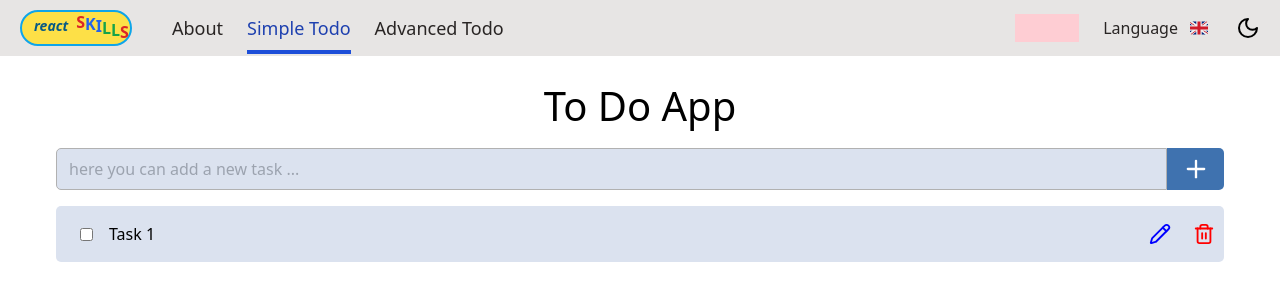
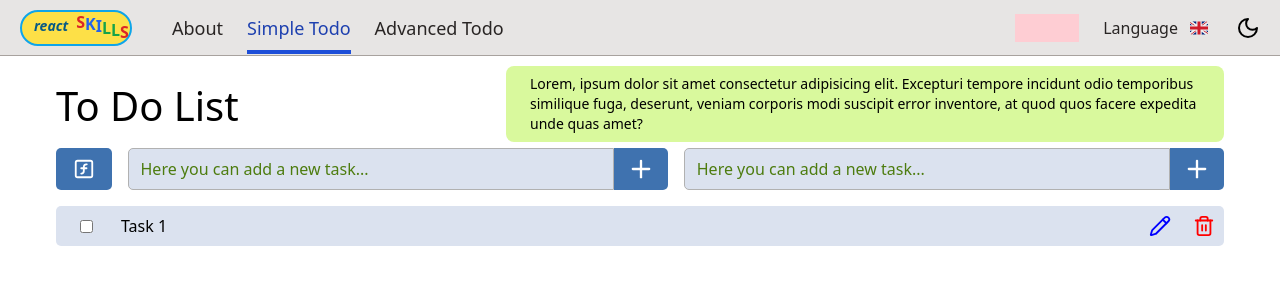
Before and after one commit to Viacheslav-ua/react-skils, a React (Vite) app: page /simple-todo in a window 1280 px wide. Shown: the top 300 px of the page. Built offline with nearby package versions, Linux system fonts and the light colour scheme.

Commit message:
Development continued the SimpleTodo feature

```diff
--- a/src/app/components/Header.tsx
+++ b/src/app/components/Header.tsx
@@ -1,11 +1,14 @@
+import clsx from "clsx"
 import { Logo } from "./Logo"
 import { NavBar } from "./NavBar"
 import { ToggleLanguage } from "./ToggleLanguage"
 import { ToggleTheme } from "./ToggleTheme"
 
-export const Header = () => {
+export const Header = ({className}: {className?: string}) => {
   return (
-    <header className="w-full h-14 flex items-center text-stone-800 bg-stone-200 dark:bg-stone-700 dark:text-white">
+    <header className={clsx(
+      'w-full h-14 flex items-center text-stone-800 bg-stone-200 dark:bg-stone-700 dark:text-white',
+      className)}>
       <Logo className="ml-5" />
       <NavBar className="ml-10 text-lg gap-6" />
       <div className="ml-auto flex items-center">
--- a/src/app/components/Layout.tsx
+++ b/src/app/components/Layout.tsx
@@ -3,8 +3,8 @@ import { Header } from "./Header"
 
 export const Layout = () => {
   return (
-    <div>
-      <Header />
+    <div className="dark:bg-slate-700 h-screen">
+      <Header className="sticky top-0 z-10 border-b border-b-stone-400" />
       <Outlet />
     </div>
   )
--- a/src/app/components/NavBar.tsx
+++ b/src/app/components/NavBar.tsx
@@ -3,8 +3,10 @@ import { LinkNavBar } from "./LinkNavBar"
 import { useTranslation } from 'react-i18next'
 import clsx from "clsx"
 
+
 export const NavBar = ({className}: {className?: string}) => {
   const { t } = useTranslation()
+
   return (
     <nav className={clsx('flex items-center gap-2 w-max', className)}>
       <LinkNavBar to={ROUTE_PATH.HOME}>{t('About')}</LinkNavBar>
--- a/src/i18n.ts
+++ b/src/i18n.ts
@@ -20,6 +20,8 @@ const resources = {
     )
   }
 };
+console.log(resources);
+
 
 i18n
   .use(initReactI18next)
--- a/src/modules/simple-todo/SimpleTodo.tsx
+++ b/src/modules/simple-todo/SimpleTodo.tsx
@@ -1,20 +1,33 @@
+import clsx from "clsx"
+import { useTranslation } from 'react-i18next'
 import { InputPlus } from "./components/InputPlus"
 import { TaskItem } from "./components/TaskItem"
 import { useTodoStore } from "./store/useTodoStore"
-
-export const SimpleTodo = () => {
-  const entities = useTodoStore(state => state.entities)
-  const addTask = useTodoStore(state => state.addTask)
-
-  // const updateTask = useTodoStore(state => state.updateTask)
-  // const removeTask = useTodoStore(state => state.removeTask)
+import { BtnFunc } from "./components/BtnFunc"
 
 
+export const SimpleTodo = ({className}: {className?: string}) => {
+  const entities = useTodoStore(state => state.entities)
+  const { t } = useTranslation()
+
   return (
-    <article className="bg-white min-w-[600px] rounded-[20px] px-14 pt-5 pb-8 flex flex-col items-center justify-center">
-      <h1 className="text-[40px] mb-[0.3em]">To Do App</h1>
-      <section className="w-full pb-4">
-        <InputPlus addTask={addTask} />
+    <article className={clsx(
+      'bg-white min-w-[600px] px-14 pt-5 pb-8 flex flex-col',
+      ' items-left justify-center',
+      className,
+      )}>
+
+      <div className="relative">
+        <h1 className="text-[40px] mb-[0.3em] capitalize dark:text-lime-200">{t('ToDoList')}</h1>
+        <p className="text-sm px-6 py-2 rounded-lg absolute top-[-10px] left-[450px]  bg-lime-200">
+          Lorem, ipsum dolor sit amet consectetur adipisicing elit. Excepturi tempore incidunt odio temporibus similique fuga, deserunt, veniam corporis modi suscipit error inventore, at quod quos facere expedita unde quas amet?
+        </p>
+      </div>
+
+      <section className="w-full pb-4 flex gap-4">
+        <BtnFunc />
+        <InputPlus />
+        <InputPlus />
       </section>
       <section className="w-full">
         {!entities.length && <p>There is no one task yet...</p>}
--- /dev/null
+++ b/src/modules/simple-todo/components/BtnFunc.tsx
@@ -0,0 +1,14 @@
+import clsx from "clsx"
+import { SquareFunction } from "lucide-react"
+
+export const BtnFunc = ({className}: {className?: string}) => {
+
+  return (
+    <button className={clsx('border-none w-[120px] flex justify-center items-center',
+      ' rounded-[5px] bg-[#3f72af] hover:opacity-80 transition-opacity text-white',
+       className,
+      )}>
+      <SquareFunction size={22} />
+    </button>
+  )
+}
--- a/src/modules/simple-todo/components/InputPlus.tsx
+++ b/src/modules/simple-todo/components/InputPlus.tsx
@@ -1,32 +1,45 @@
 import { Plus } from 'lucide-react';
 import { useState } from 'react';
+import { useTodoStore } from '../store/useTodoStore';
+import { useTranslation } from 'react-i18next'
 
-interface InputPlusProps {
-  addTask: (title: string) => void
-}
 
-export const InputPlus: React.FC<InputPlusProps> = ({ addTask }) => {
+export const InputPlus = () => {
 
   const [valueTitle, setValueTitle] = useState('');
+  const addTask = useTodoStore(state => state.addTask)
+
+  const { t } = useTranslation()
+
+  // handelAddTask = (event: React.MouseEvent<HTMLInputElement> React.KeyboardEvent<HTMLInputElement>) => {
+
+  // }
 
   return (
-    <div className='w-full flex'>
+    <form className='w-full flex'
+      onSubmit={(event) => {
+        event.preventDefault();
+        addTask(valueTitle);
+        setValueTitle('');
+      }}
+    >
       <input
         type="text"
-        placeholder="here you can add a new task ..."
+        placeholder={t('HereAddTask')}
         onChange={(event) => setValueTitle(event.target.value)}
-        onKeyDown={(event) => event.key === 'Enter' && addTask(valueTitle)}
+        // onKeyDown={(event) => event.key === 'Enter' && addTask(valueTitle)}
         value={valueTitle}
         className='border-[1px] border-[#b1b1b1] bg-[#dbe2ef] rounded-l-[5px] px-3 py-2 w-full
-        placeholder:text-[7b7b7b] outline-none focus:border-blue-500 grow'
+        placeholder:text-lime-700 outline-none focus:border-blue-500 grow'
         />
       <button
-        onClick={() => addTask(valueTitle)}
+        type="submit"
+        // onClick={() => addTask(valueTitle)}
         aria-label="Add task"
         title="Add task"
         className='border-none w-[60px] flex justify-center items-center rounded-r-[5px]
         bg-[#3f72af] hover:opacity-80 transition-opacity text-white'
         ><Plus size={28} /></button>
-    </div>
+    </form>
   )
 }
--- a/src/modules/simple-todo/components/TaskItem.tsx
+++ b/src/modules/simple-todo/components/TaskItem.tsx
@@ -26,13 +26,15 @@ export const TaskItem: React.FC<TaskItemProps> = ({ id, title, done }) => {
 
 
   return (
-    <div className='w-full flex items-center gap-1 mb-4 bg-[#dbe2ef] rounded-[5px]'>
-      <label className='grow flex items-center gap-4 py-2 px-6 cursor-pointer'>
+    <div className='w-full flex items-center gap-1 mb-4 bg-[#dbe2ef] hover:bg-opacity-90
+    transition-all rounded-[5px]'>
+      <label className='flex items-center gap-4 py-2 px-6 cursor-pointer'>
         <input type="checkbox" checked={done}
           disabled={isEditing}
           onChange={() => setIsDone(id)}
           // className='w-5 h-5'
         />
+      </label>
         {isEditing ? (
           <input
             type="text"
@@ -43,15 +45,15 @@ export const TaskItem: React.FC<TaskItemProps> = ({ id, title, done }) => {
                setIsEditing(false)
                updateTask(id, editedTitle)
               }}}
-            className='w-full bg-inherit outline-none py-2 shadow-sm shadow-[#3F72AF]'
+            className='grow bg-stone-200 outline-none my-2 mx-1'
           />
         ) : (
-          <p className='py-2'>{title}</p>
+          <p className='py-2 grow'>{title}</p>
         )
 
         }
         {/* <p className='text-md'>{title}</p> */}
-      </label>
+
 
       {isEditing ? (
         <>
--- a/src/modules/simple-todo/translate.ts
+++ b/src/modules/simple-todo/translate.ts
@@ -1,7 +1,9 @@
 export const simpleTodoEn = {
-
+  ToDoList: "To do list",
+  HereAddTask: "Here you can add a new task...",
 }
 
 export const simpleTodoUk = {
-
+  ToDoList: "Список завдань",
+  HereAddTask: "Тут ви можете додати нове завдання...",
 }
--- a/src/pages/SimpleTodoPage.tsx
+++ b/src/pages/SimpleTodoPage.tsx
@@ -2,6 +2,7 @@ import { SimpleTodo } from "modules/simple-todo/SimpleTodo"
 
 export const SimpleTodoPage = () => {
   return (
-    <SimpleTodo />
+    <SimpleTodo className="dark:bg-slate-700 dark:border-t dark:border-slate-400
+    "/>
   )
 }
```
